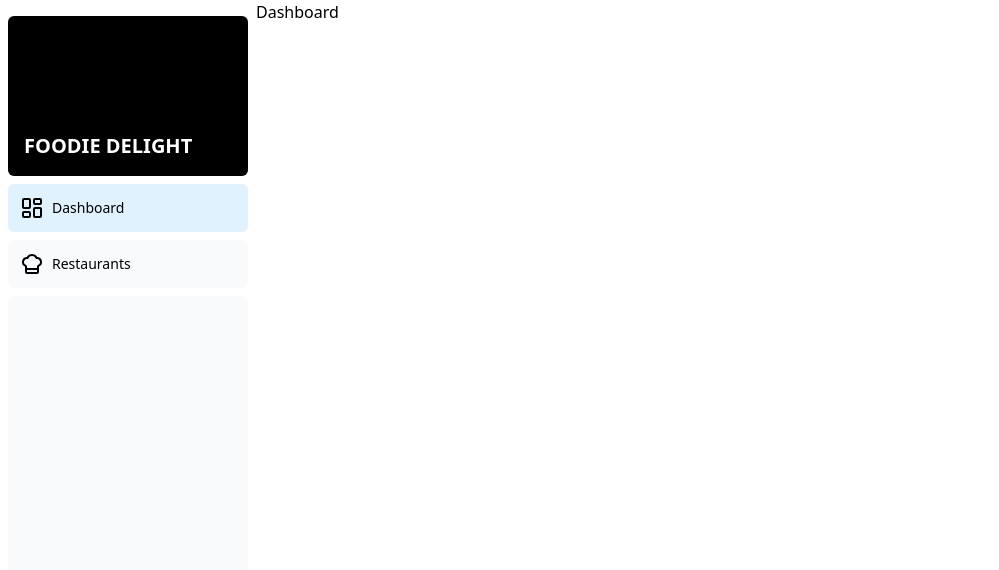
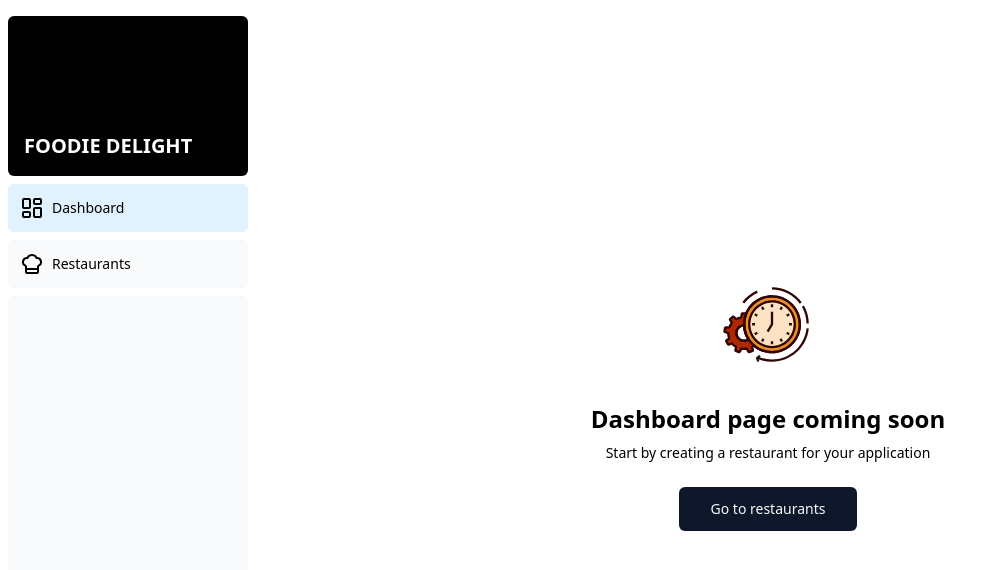
Before and after one commit to BisheshAgarwal/foodie-delight-admin, a React (Vite) app: page / in a window 1280 px wide. Shown: the top 570 px of the page, without its empty margins (0-999 px from the left). Built offline with nearby package versions, Linux system fonts and the light colour scheme.

Commit message:
feature: add empty dashboard component in the dashboard

```diff
--- /dev/null
+++ b/src/components/empty-dashboard.tsx
@@ -0,0 +1,22 @@
+import { Button } from "@/components/ui/button";
+import { Link } from "react-router-dom";
+import comingSoon from "../assets/coming-soon.svg";
+
+export const EmptyBoards = () => {
+  return (
+    <div className="h-full flex flex-col items-center justify-center">
+      <img src={comingSoon} height={110} width={110} alt="Empty" />
+      <h2 className="text-2xl font-semibold mt-6">
+        Dashboard page coming soon
+      </h2>
+      <p className="text-muted-foreground text-sm mt-2">
+        Start by creating a restaurant for your application
+      </p>
+      <div className="mt-6">
+        <Link to="/restaurants">
+          <Button size="lg">Go to restaurants</Button>
+        </Link>
+      </div>
+    </div>
+  );
+};
--- a/src/components/sidebar.tsx
+++ b/src/components/sidebar.tsx
@@ -21,7 +21,9 @@ export function Sidebar() {
           <div className="hidden h-auto w-full grow rounded-md bg-gray-50 md:block"></div>
         </div>
       </div>
-      <Outlet />
+      <div className="flex-grow">
+        <Outlet />
+      </div>
     </div>
   );
 }
--- a/src/routes/dashboard.tsx
+++ b/src/routes/dashboard.tsx
@@ -1,5 +1,7 @@
+import { EmptyBoards } from "@/components/empty-dashboard";
+
 const Dashboard = () => {
-  return <div>Dashboard</div>;
+  return <EmptyBoards />;
 };
 
 export default Dashboard;
```
Also changed, not shown: src/assets/coming-soon.svg (added), src/assets/empty-dashboard.svg (added).
